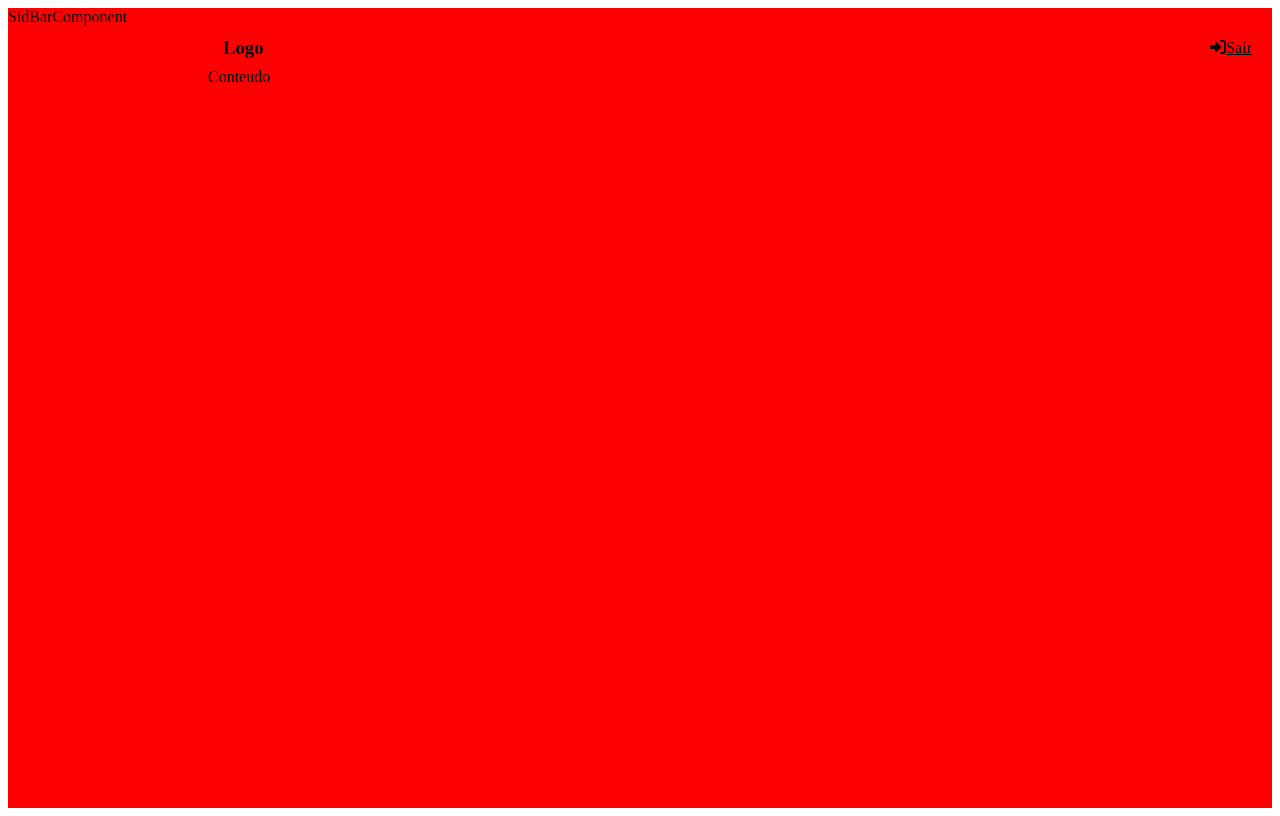
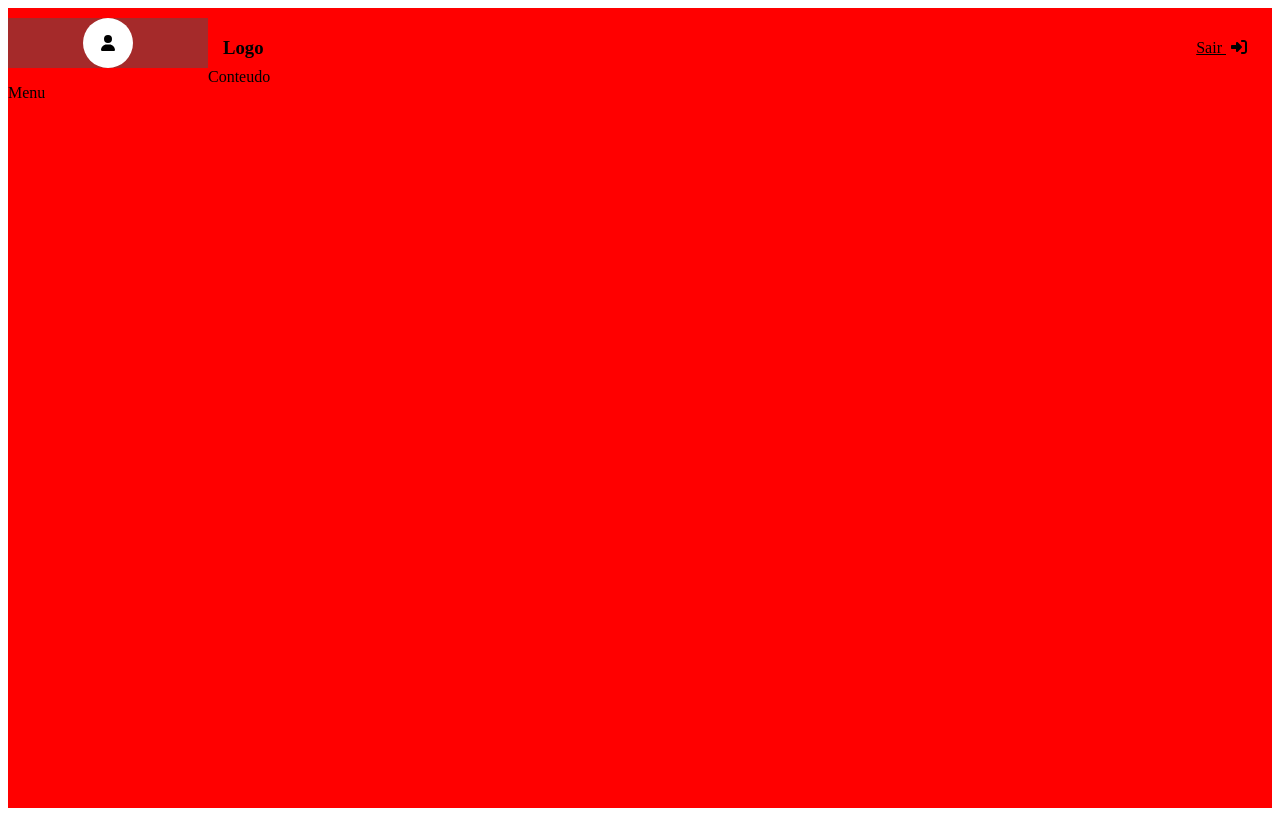
Before and after one commit to Mleite22/Desafio, a Vue app in the folder frontend/: page /home in a window 1280 px wide. Built offline with nearby package versions, Linux system fonts and the light colour scheme; sample sign-in values are in the browser's storage.

Commit message:
Implementando o sidBar

```diff
--- a/frontend/src/components/Dashboard/componentes/NavBarComponent.vue
+++ b/frontend/src/components/Dashboard/componentes/NavBarComponent.vue
@@ -1,8 +1,10 @@
 <template>
+
     <div class="navbarIcons">
       <h3 class="logo">Logo</h3>
-      <a href="#" class="sair" @click="logout"><i class="fa-solid fa-right-to-bracket"></i>Sair</a>
+      <a href="#" class="sair" @click.prevent="logout">Sair <i class="fa-solid fa-right-to-bracket" style="margin-left: 5px;"></i></a>
     </div>
+
   </template>
 
   <script>
@@ -46,6 +48,7 @@
   }
 
   .sair {
+    margin-right: 5px;
     padding: 5px;
     color: var(--font-color);
   }
--- a/frontend/src/components/Dashboard/componentes/SidBarComponent.vue
+++ b/frontend/src/components/Dashboard/componentes/SidBarComponent.vue
@@ -1,9 +1,46 @@
 <template>
-    <p>SidBarComponent</p>
+    <div class="sidbar">
+        <div class="avatar-top">
+            <div class="avatar">
+                <span><i class="fa fa-user"></i></span>
+            </div>
+            <div class="avatar-nome">
+                <p>{{name}}</p>
+            </div>
+        </div>
+
+        <div class="menu">
+            <p>Menu</p>
+        </div>
+    </div>
 </template>
 
 <script>
+
 export default {
     name: 'SidBarComponent',
 }
 </script>
+
+<style scoped>
+.sidbar{
+    margin-top: 10px;
+
+    .avatar-top{
+        width: 100%;
+        display: flex;
+        justify-content: center;
+        background-color: brown;
+
+        span{
+            width: 50px;
+            height: 50px;
+            border-radius: 50%;
+            background-color: #fff;
+            display: flex;
+            justify-content: center;
+            align-items: center;
+        }
+    }
+}
+</style>
```
Also changed, not shown: 1 other file (tests, documents, lock files or other folders).
